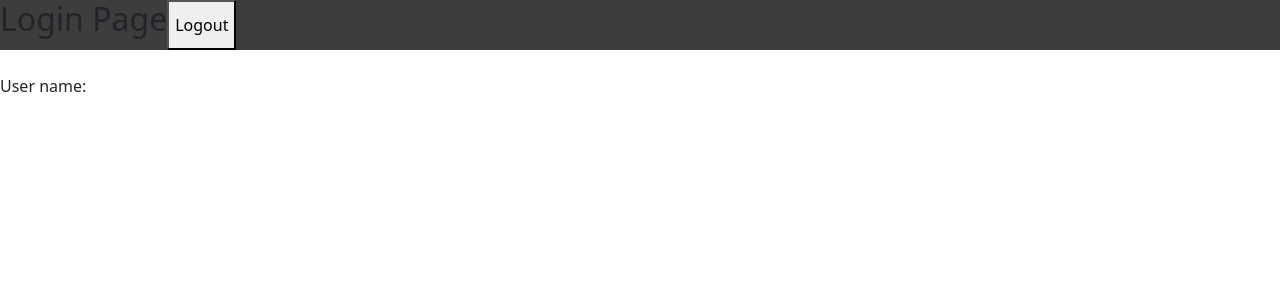
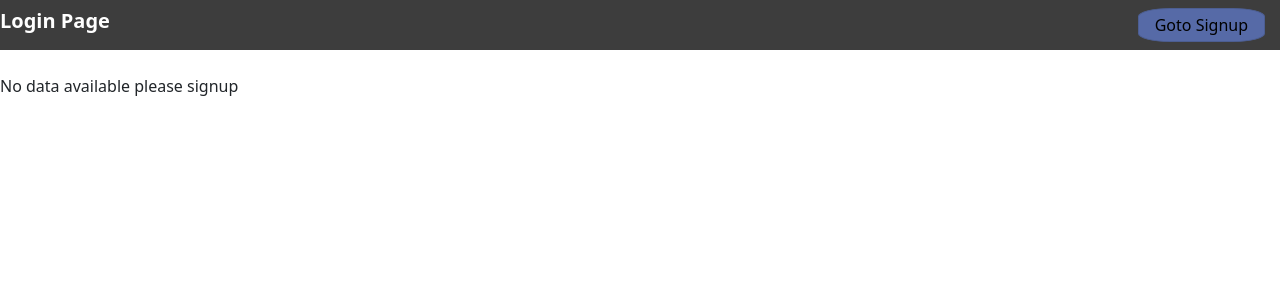
Before and after one commit to Vijay-Thumar/Practical-8-StateManagement, a React (Create React App) app: page /deshbord in a window 1280 px wide. Shown: the top 300 px of the page. Built offline with nearby package versions, Linux system fonts and the light colour scheme.

Commit message:
login page with updates

```diff
--- a/src/component/Home.js
+++ b/src/component/Home.js
@@ -2,37 +2,75 @@ import React from "react";
 import { connect } from 'react-redux';
 import homecss from './css/Home.module.css';
 import { Link } from "react-router-dom";
+// import { Redirect } from 'react-router'
+
 class Home extends React.Component {
-    onClickLogoutHandler() {
-        this.props.clearUserData();
-        console.log('clicked on button');
-    };
+    goToHomePage() {
+        console.log('this is delayed call')
+    }
+    render() {
 
-    render() {
         return (
             <div>
                 <div className={`${homecss.Home}`}>
                     <div>
-                        <h2>Login Page</h2>
+                        <h2 className={`${homecss.login_header}`}>Login Page</h2>
                     </div>
-                    <button className={`${homecss.logout_button}`} onClick={this.onClickLogoutHandler}><Link to="/"></Link> Logout</button>
+                    {this.props.uname ?
+
+                        <Link to="/">
+                            <button className={`${homecss.logout_button}`} onClick={() => {
+                                this.props.clearSignupData();
+                                console.log('clicked on button');
+                            }}>Logout</button>
+                        </Link>
+                        :
+                        <Link to="/">
+                            <button className={`${homecss.logout_button}`} >Goto Signup</button>
+                        </Link>
+                    }
                 </div>
                 <br />
-                User name:
-                <h1>{this.props.uname}</h1>
+                {this.props.uname ?
+
+                    <div>
+                        <span>User name:</span>
+                        <h1>{this.props.uname}</h1>
+                        User email:
+                        <h1>{this.props.uname}</h1>
+                        User phone:
+                        <h1>{this.props.uname}</h1>
+                    </div>
+
+                    :
+                    <div>
+                        No data available please signup
+                    </div>
+
+                }
+
+
             </div>
         )
     }
 }
+
 const mapStateToProps = state => {
     return {
-        uname: state.name
-    };
-}
+        uname: state.name,
+        uemail: state.email,
+        uphone: state.phone,
+        upass: state.password,
+        ucpass: state.confirmPassword,
+        allusers: state.allUsers,
+    }
+};
+
 const mapDispatchToProps = dispatch => {
     return {
-        clearUserData: () => dispatch({ type: 'clear' }),
+        clearSignupData: () => dispatch({ type: 'clear' }),
+        getAllUsers: () => dispatch({ type: 'getallusers' })
     }
-}
+};
 
 export default connect(mapStateToProps, mapDispatchToProps)(Home);
--- a/src/component/MainContainer.js
+++ b/src/component/MainContainer.js
@@ -16,7 +16,6 @@ class MainContainer extends React.Component {
                     <Route path='/home' element={<Navigate replace to="/deshbord"/>}/>
                 </Routes>
             </Router>
-                // <Signup2 />
         )
     }
 }
--- a/src/component/Signup2.js
+++ b/src/component/Signup2.js
@@ -18,13 +18,13 @@ let signupPayload = {
   confirmPassword: "",
 };
 class Signup2 extends React.Component {
-  constructor(props) {
-    super(props)
-    this.state = {
-      isSubmited: false,
-      isValidate: false,
-    }
-  }
+  // constructor(props) {
+  //   super(props)
+  //   this.state = {
+  //     isSubmited: false,
+  //     isValidate: false,
+  //   }
+  // }
 
   render() {
     let formError = {
--- a/src/component/css/Home.module.css
+++ b/src/component/css/Home.module.css
@@ -2,7 +2,18 @@
     background-color: rgb(61, 61, 61);
     height: 50px;
     display: flex;
+    justify-content: space-between;
+    align-items: center;
 }
 .logout_button{
-    /* float: right; */
+    border-radius: 25%;
+    padding: 4px 16px;
+    margin-right: 15px;
+    background-color: #566AA7;
+    border: 1px solid #4c5e92;
 }
+.login_header{
+    color: white;
+    font-size: 20px;
+    font-weight: bold;
+}
--- a/src/store/mystore.js
+++ b/src/store/mystore.js
@@ -27,14 +27,15 @@ const signupReducer = (
     if (action.type === "clear") {
         return {
             ...state,
-            ...defaultState
-            // name: '',
-            // email: '',
-            // phone: '',
-            // password: '',
-            // confirmPassword: '',
+            // ...defaultState
+            name: '',
+            email: '',
+            phone: '',
+            password: '',
+            confirmPassword: '',
         }
     }
+
     if (action.type === "getallusers") {
         return {
             name: state.name,
```
Also changed, not shown: 1 other file (tests, documents, lock files or other folders).
